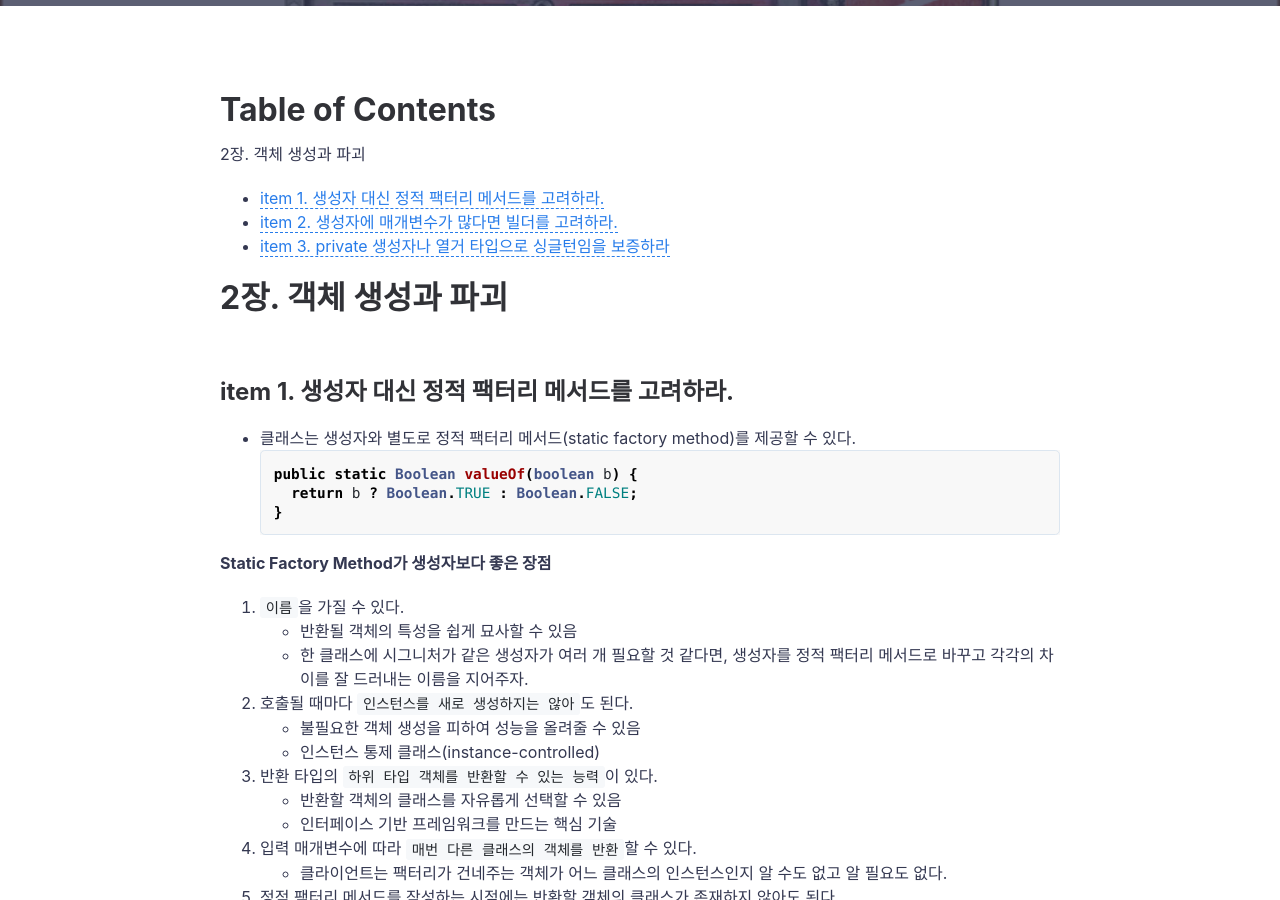
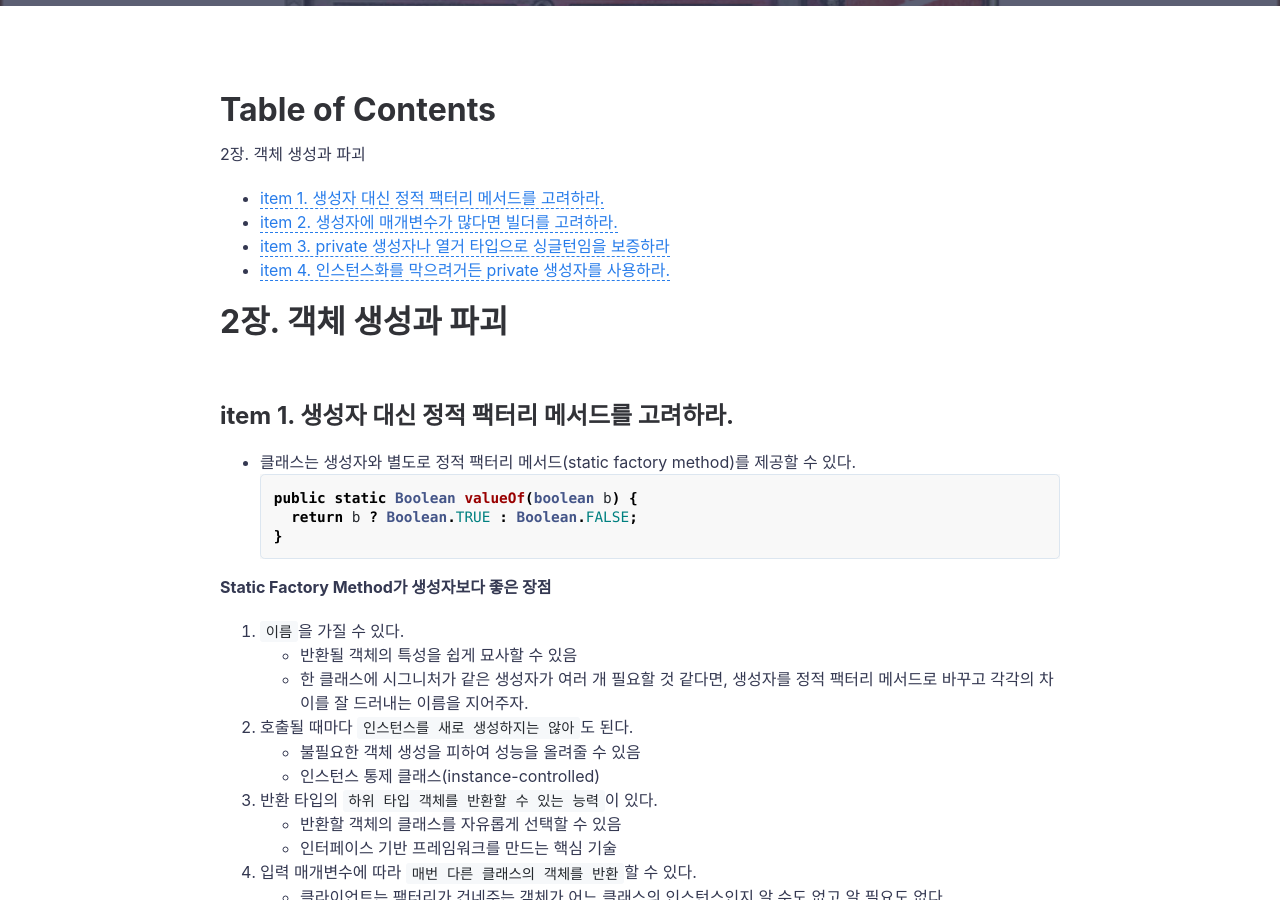
Before and after one commit to jihunparkme/jihunparkme.github.io, a Jekyll site: the page built from _posts/2021-03-02-EffectiveJava_객체_생성과_파괴.md, in a window 1280 px wide and 900 px high, scrolled down 570 px. Built offline with Jekyll 4.4.1, drawn with Linux system fonts in a browser that asks for light colours; comment, search, counter and statistics services are not loaded.

Commit message:
add contents

```diff
--- a/_posts/2021-03-02-EffectiveJava_객체_생성과_파괴.md
+++ b/_posts/2021-03-02-EffectiveJava_객체_생성과_파괴.md
@@ -14,6 +14,7 @@ featured-img: EFF_JAVA
 - [item 1. 생성자 대신 정적 팩터리 메서드를 고려하라.](#item-1-생성자-대신-정적-팩터리-메서드를-고려하라)
 - [item 2. 생성자에 매개변수가 많다면 빌더를 고려하라.](#item-2-생성자에-매개변수가-많다면-빌더를-고려하라)
 - [item 3. private 생성자나 열거 타입으로 싱글턴임을 보증하라](#item-3-private-생성자나-열거-타입으로-싱글턴임을-보증하라)
+- [item 4. 인스턴스화를 막으려거든 private 생성자를 사용하라.](#item-4-인스턴스화를-막으려거든-private-생성자를-사용하라)
 
 # 2장. 객체 생성과 파괴
 
```
